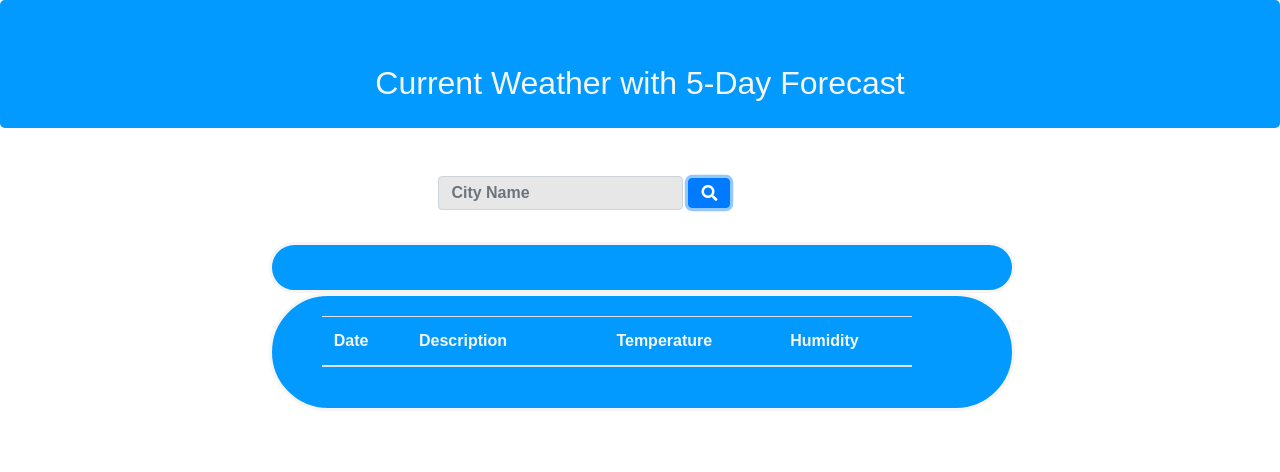
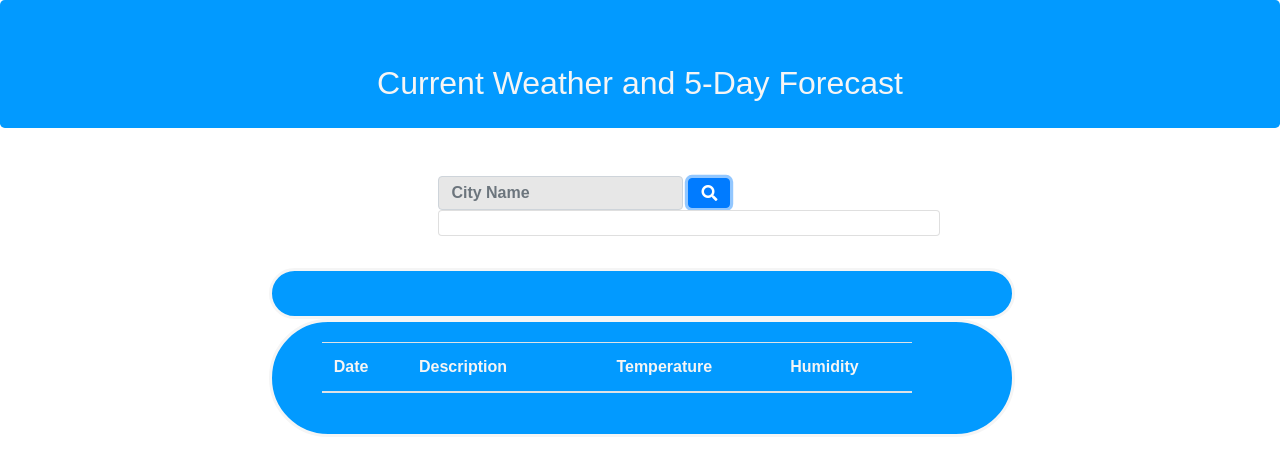
Before and after one commit to guillenjoshua/07-WeatherApp, a plain HTML site: page index.html in a window 1280 px wide. Both pictures are taken after a click on the button 709 px from the left and 193 px from the top of the page. Drawn offline with nearby package versions, Linux system fonts and the light colour scheme; no server answers.

Commit message:
added local storage

```diff
--- a/Develop/jscript.js
+++ b/Develop/jscript.js
@@ -1,21 +1,14 @@
-
-$(document).ready(function(){
-
-$("#enterCity").on("click keydown", function() {
-
-  return getWeather();
-
-});
-
+var cityList=[]
+$(document).ready(function () {
 
 
   // Run API for Current Weather
 
-function getWeather(){
+  function getWeather(city) {
 
     $(".container").show();
 
-var city = $("#city").val();
+  //  var city = $("#city").val();
 
 
     var queryCity = "https://api.openweathermap.org/data/2.5/weather?q=" + city + "&units=imperial" + "&appid=6b4758acdbe25a3b3e8b792b8978ee96"
@@ -24,19 +17,19 @@ var queryCity = "https://api.openweathermap.org/data/2.5/weather?q=" + city + "&
     $.ajax({
       url: queryCity,
       method: "GET",
-  }).then(function(city){
+    }).then(function (city) {
       var application = cityResults(city)
 
       $("#displayWeather").html(application);
 
       // Run API for UV Index - Use Current Weather API for LAT/Long
 
-      var queryUVIndex = "http://api.openweathermap.org/data/2.5/uvi?appid=6b4758acdbe25a3b3e8b792b8978ee96&lat="+ city.coord.lat + "&lon=" + city.coord.lon
+      var queryUVIndex = "http://api.openweathermap.org/data/2.5/uvi?appid=6b4758acdbe25a3b3e8b792b8978ee96&lat=" + city.coord.lat + "&lon=" + city.coord.lon
 
       $.ajax({
         url: queryUVIndex,
         type: "GET",
-      }).then(function(index){
+      }).then(function (index) {
         var ultraViolet = uvResult(index)
 
         $("#Index").html(ultraViolet);
@@ -51,32 +44,52 @@ var queryCity = "https://api.openweathermap.org/data/2.5/weather?q=" + city + "&
 
     var currentDate = moment().format("MMM Do YY");
 
-            function cityResults(city){
+    function cityResults(city) {
 
 
 
       return "<h2>" + city.name + ", " + city.sys.country + " - " + currentDate + "</h2>" +
-                        "<p>Weather: " + city.weather[0].description + "<img src = http://openweathermap.org/img/wn/" + city.weather[0].icon+ ".png>"  + "</p>" +
+        "<p>Weather: " + city.weather[0].description + "<img src = http://openweathermap.org/img/wn/" + city.weather[0].icon + ".png>" + "</p>" +
         "<p>Temperature: " + city.main.temp + "&deg;F</p>" +
         "<p>Humidity: " + city.main.humidity + "%</p>" +
         "<p>Wind Speed: " + city.wind.speed + " MPH</p>"
 
     }
 
-            function uvResult(index){
+    function uvResult(index) {
       return "<p> UVIndex: " + index.value + "</p>"
     }
 
   }
 
+  function loadCitySearch (){
+       if (localStorage.getItem("cityName")){
+           cityList = JSON.parse(localStorage.getItem("cityName"))
+           $("#citySearch").empty()
+           for (var i = 0; i<cityList.length; i++){
+                var li = $("<li class='list-group-item clickCity'>").text(cityList[i])
+
+                $("#citySearch").prepend(li)
+           }
+           $(".clickCity").on("click", function(){
+             var city =$(this).text()
+              getWeather(city)
+           })
+       }
+  }
+
+  $("#enterCity").on("click", setLocalStorage)
 
 
-function setLocalStorage(){
+  function setLocalStorage() {
 
     let store = $("#city").val();
 
-localStorage.setItem('cityName', store);
+    cityList.push(store)
 
+    localStorage.setItem('cityName',JSON.stringify(cityList));
+    getWeather(store);
+    loadCitySearch();
   }
-
+  loadCitySearch();
 });
--- a/Develop/style.css
+++ b/Develop/style.css
@@ -92,3 +92,7 @@ th {
     display: none;
 
 }
+
+#citySearch {
+    width: 100%;
+}
--- a/index.html
+++ b/index.html
@@ -27,7 +27,7 @@
 
   <div class = "jumbotron">
 
-    <h2 class="text-center">Current Weather with 5-Day Forecast</h2>
+    <h2 class="text-center">Current Weather and 5-Day Forecast</h2>
 
   </div>
 
@@ -37,7 +37,9 @@
 
   <div class="row form-group form-inline col-md-5" id="cityDiv">
     <input type="text" name="city" class="form-control" id="city" placeholder="City Name">
-    <button  id="enterCity" class="fa fa-search btn btn-primary" onclick="setLocalStorage()">
+    <button  id="enterCity" class="fa fa-search btn btn-primary"></button> <br>
+      <ul class="list-group"  id="citySearch">
+      </ul>
 </div>
 
 
@@ -63,12 +65,16 @@
             <tbody id="displayForecast">
 
 
+
+
             </tbody>
 
       </table>
 
 
 </div>
+
+
 
 
 
```
Also changed, not shown: Develop/forecast.js (indentation only), 1 other file. Lines whose indentation alone changed are shown as unchanged.
